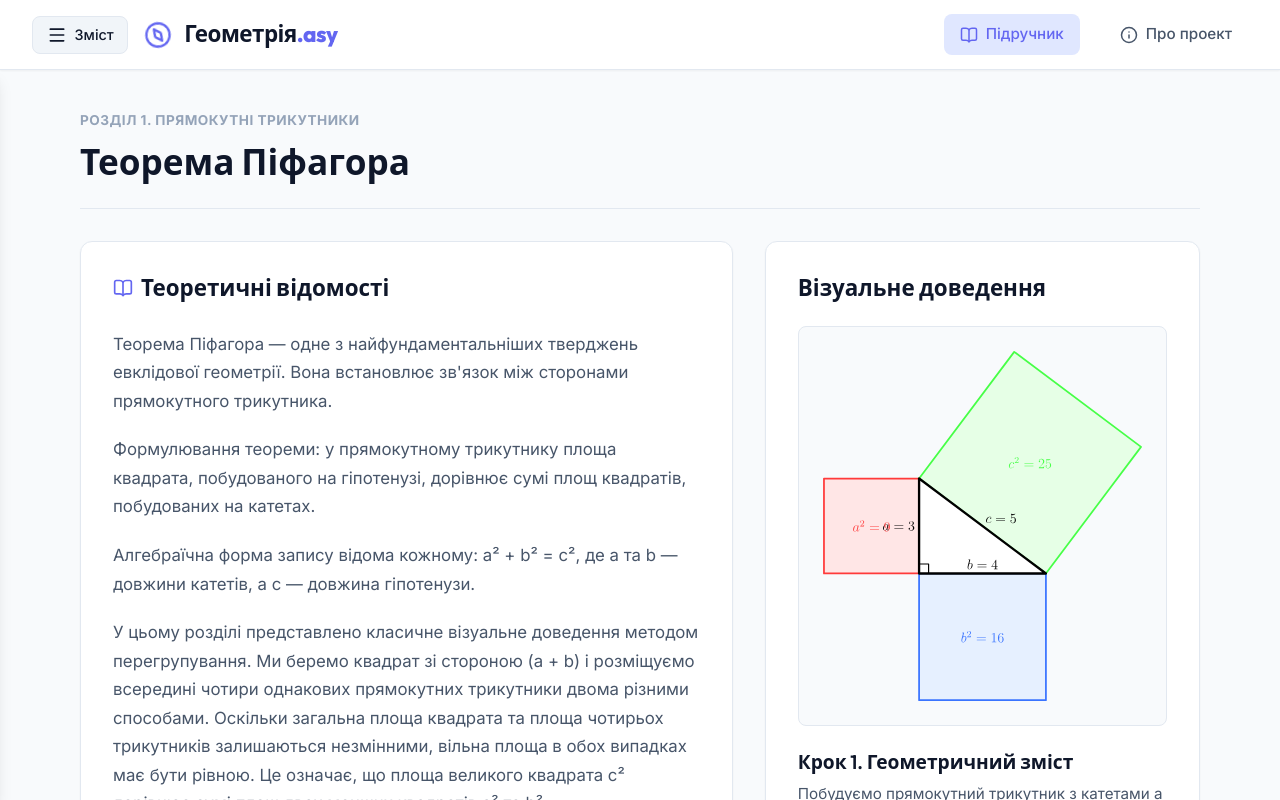
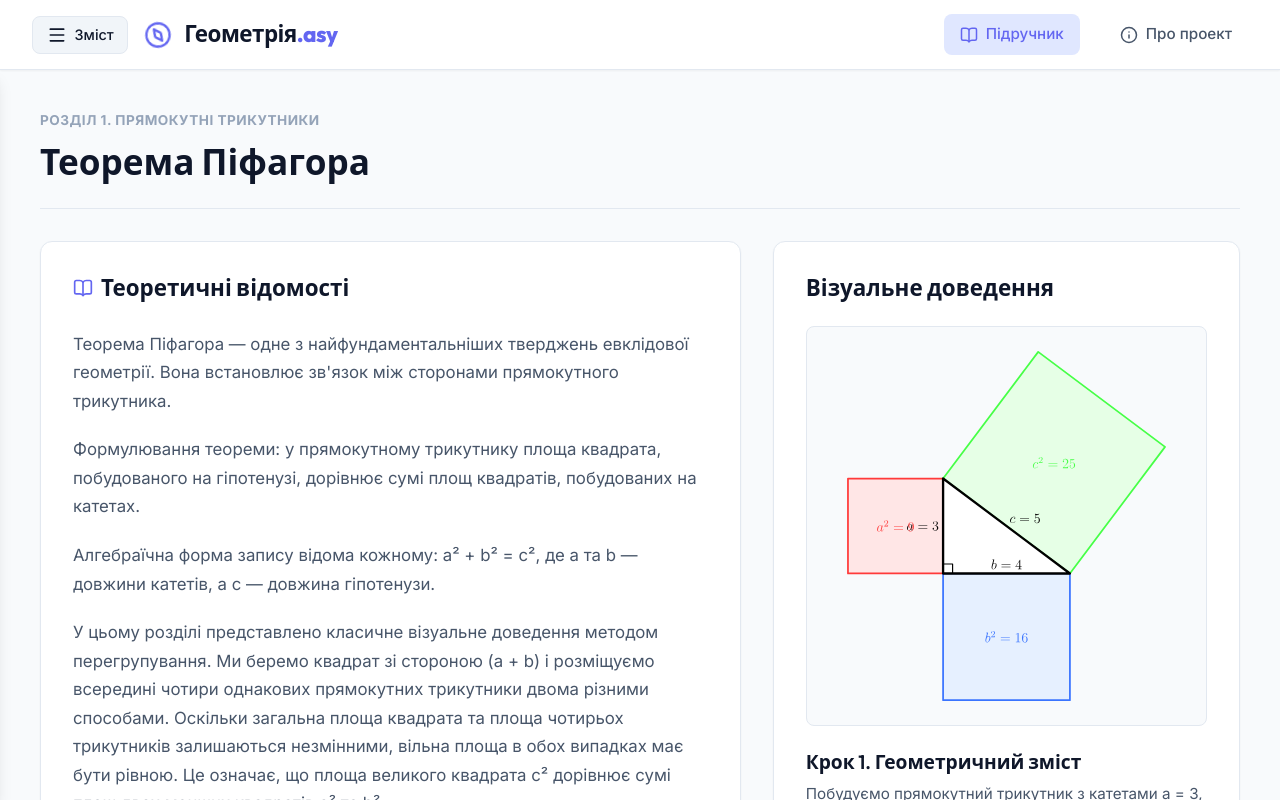
Before and after one commit to DmitryStetsenko/univer-geometry-interactive-book, a React (Vite) app: page /about#/topic/pythagorean-theorem in a window 1280 px wide. Built offline with nearby package versions, Linux system fonts and the light colour scheme.

Commit message:
style(layout): expand workspace content area to full screen width

```diff
--- a/src/index.css
+++ b/src/index.css
@@ -161,7 +161,6 @@ pre {
   padding: 2.5rem;
   display: flex;
   flex-direction: column;
-  max-width: 1200px;
   margin: 0 auto;
   width: 100%;
 }
```
